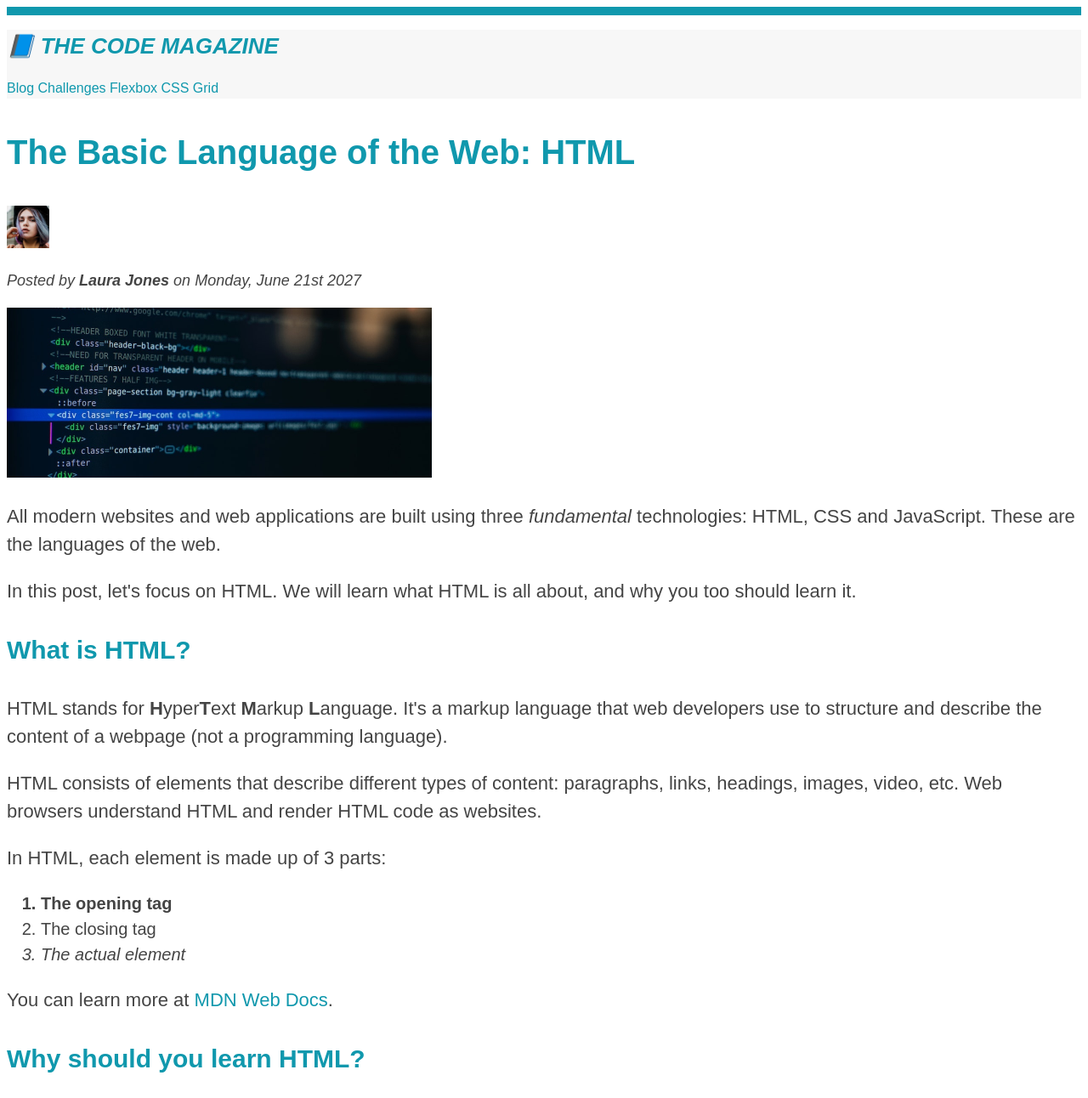
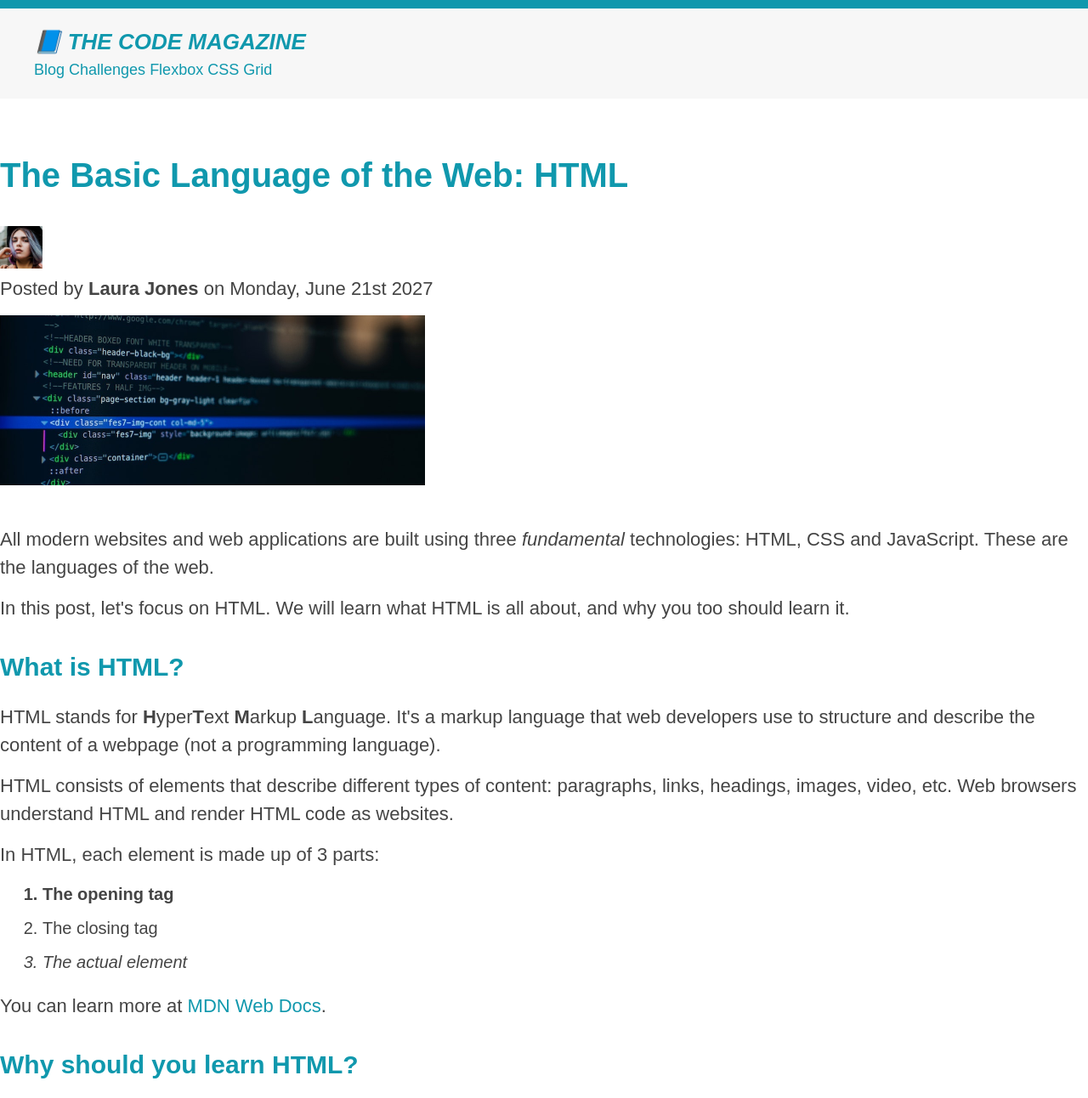
Before and after one commit to upmaliss/fullstack-journey, a plain HTML site: page html-css-course/index.html in a window 1280 px wide. Shown: the top 1292 px of the page at 85% size. Drawn offline with Linux system fonts and the light colour scheme.

Commit message:
day 4 - global reset, margin and padding

```diff
--- a/html-css-course/index.html
+++ b/html-css-course/index.html
@@ -19,7 +19,7 @@
     </header>
 
     <article>
-      <header>
+      <header class="post-header">
         <h2>The Basic Language of the Web: HTML</h2>
 
         <img
--- a/html-css-course/style.css
+++ b/html-css-course/style.css
@@ -1,8 +1,38 @@
+* {
+  margin: 0;
+  padding: 0;
+}
+
 body {
   color: #444;
   font-family: sans-serif;
   line-height: 1.5;
   border-top: 10px solid #1098ad;
+}
+
+.main-header {
+  background-color: #f7f7f7;
+  padding: 20px 40px;
+  margin-bottom: 60px;
+}
+
+nav {
+  font-size: 18px;
+}
+
+article {
+  margin-bottom: 60px;
+}
+
+.post-header {
+  margin-bottom: 40px;
+}
+
+aside {
+  background-color: #f7f7f7;
+  border-top: 5px solid #1098ad;
+  border-bottom: 5px solid #1098ad;
+  padding: 50px 0;
 }
 
 h1,
@@ -19,10 +49,13 @@
 
 h2 {
   font-size: 40px;
+  margin-bottom: 30px;
 }
 
 h3 {
   font-size: 30px;
+  margin-bottom: 20px;
+  margin-top: 30px;
 }
 
 h4 {
@@ -34,18 +67,25 @@
 p {
   font-size: 22px;
   line-height: 1.5;
+  margin-bottom: 15px;
+}
+
+ul,
+ol {
+  margin-left: 50px;
+  margin-bottom: 20px;
 }
 
 li {
   font-size: 20px;
-  line-height: 1.5;
+  margin-bottom: 10px;
 }
 
-.main-header {
-  background-color: #f7f7f7;
+li:last-child {
+  margin-bottom: 0;
 }
 
-.author {
+li .author {
   font-style: italic;
   font-size: 18px;
 }
@@ -57,12 +97,6 @@
 
 .related-list {
   list-style: none;
-}
-
-aside {
-  background-color: #f7f7f7;
-  border-top: 5px solid #1098ad;
-  border-bottom: 5px solid #1098ad;
 }
 
 li:first-child {
```
